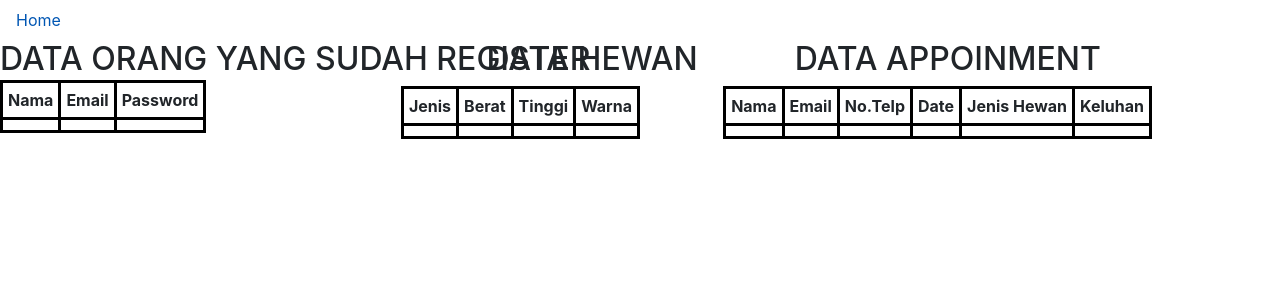
After one commit to daniandhk/CatNDoc, a PHP site: the page made by application/views/ViewAdmin.php in a window 1280 px wide. The commit adds this page. Shown: the top 300 px of the page. Run offline with PHP 8.4, Linux system fonts and the light colour scheme; the template is opened without the code that fills it, so the values that code supplies are empty; some libraries are stand-ins or nearby versions.

Commit message:
ADMIN
ADMIN ADMIN ADMIN

```diff
--- /dev/null
+++ b/application/views/ViewAdmin.php
@@ -0,0 +1,107 @@
+<!doctype html>
+<html lang="en">
+  <head>
+    <!-- Required meta tags -->
+    <meta charset="utf-8">
+    <meta name="viewport" content="width=device-width, initial-scale=1, shrink-to-fit=no">
+
+    <!-- Bootstrap CSS -->
+    <link rel="stylesheet" href="https://stackpath.bootstrapcdn.com/bootstrap/4.4.1/css/bootstrap.min.css" integrity="sha384-Vkoo8x4CGsO3+Hhxv8T/Q5PaXtkKtu6ug5TOeNV6gBiFeWPGFN9MuhOf23Q9Ifjh" crossorigin="anonymous">
+
+    <title>VIEW ADMIN</title>
+    <style>
+    table, th, td {
+        border: 3px solid black;
+        border-collapse: collapse;
+    }
+    th, td {
+        padding: 5px;
+        text-align: left;
+    }
+</style>
+  </head>
+  <body>
+  <a class="nav-link" href="<?= site_url('HomePage') ?>">Home <span class="sr-only">(current)</span></a>
+    <h2>DATA ORANG YANG SUDAH REGISTER</h2>
+    <table style="position:absolute;top:10%;">
+		<tr>
+			<th>Nama</th>
+			<th>Email</th>
+			<th>Password</th>
+		</tr>
+	    <?php
+		//$no = 1;
+		//foreach($user as $u){
+		?>
+		<tr>
+			<td><?php //echo  ?></td>
+			<td><?php //echo  ?></td>
+			<td>
+			      <?php //echo EDIT; ?>
+                              <?php //echo HAPUS ?>
+			</td>
+		</tr>
+		<?php//  } ?>
+	</table>
+
+    <h2 style="text-align:center;position:absolute;left:38%;top:5%">DATA HEWAN</h2>
+    <table style="position:absolute;right:50%;">
+		<tr>
+			<th>Jenis</th>
+			<th>Berat</th>
+			<th>Tinggi</th>
+            <th>Warna</th>
+		</tr>
+	    <?php
+		//$no = 1;
+		//foreach($user as $u){
+		?>
+		<tr>
+			<td><?php //echo  ?></td>
+			<td><?php //echo  ?></td>
+			<td><?php //echo  ?></td>
+            <td><?php //echo  ?></td>
+			      <?php //echo EDIT; ?>
+                              <?php //echo HAPUS ?>
+			</td>
+		</tr>
+		<?php//  } ?>
+	</table>
+
+    <h2 style="text-align:center;position:absolute;right:14%;top:5%">DATA APPOINMENT</h2>
+    <table style="position:absolute;right:10%;">
+		<tr>
+			<th>Nama</th>
+			<th>Email</th>
+			<th>No.Telp</th>
+            <th>Date</th>
+            <th>Jenis Hewan</th>
+            <th>Keluhan</th>
+		</tr>
+	    <?php
+		//$no = 1;
+		//foreach($user as $u){
+		?>
+		<tr>
+			<td><?php //echo  ?></td>
+			<td><?php //echo  ?></td>
+            <td><?php //echo  ?></td>
+            <td><?php //echo  ?></td>
+            <td><?php //echo  ?></td>
+            <td><?php //echo  ?></td>
+
+			      <?php //echo EDIT; ?>
+                              <?php //echo HAPUS ?>
+			</td>
+		</tr>
+		<?php//  } ?>
+	</table>
+
+
+    <!-- Optional JavaScript -->
+    <!-- jQuery first, then Popper.js, then Bootstrap JS -->
+    <script src="https://code.jquery.com/jquery-3.4.1.slim.min.js" integrity="sha384-J6qa4849blE2+poT4WnyKhv5vZF5SrPo0iEjwBvKU7imGFAV0wwj1yYfoRSJoZ+n" crossorigin="anonymous"></script>
+    <script src="https://cdn.jsdelivr.net/npm/popper.js@1.16.0/dist/umd/popper.min.js" integrity="sha384-Q6E9RHvbIyZFJoft+2mJbHaEWldlvI9IOYy5n3zV9zzTtmI3UksdQRVvoxMfooAo" crossorigin="anonymous"></script>
+    <script src="https://stackpath.bootstrapcdn.com/bootstrap/4.4.1/js/bootstrap.min.js" integrity="sha384-wfSDF2E50Y2D1uUdj0O3uMBJnjuUD4Ih7YwaYd1iqfktj0Uod8GCExl3Og8ifwB6" crossorigin="anonymous"></script>
+  </body>
+</html>
--- a/application/views/ViewHome.php
+++ b/application/views/ViewHome.php
@@ -163,7 +163,7 @@
                     <li><a href="" class="btn btn-default btn-rounded mb-4" data-toggle="modal" data-target="#modalLoginForm">Login</a></li>
                     <li><a href="" class="btn btn-default btn-rounded mb-4" data-toggle="modal" data-target="#modalRegisterForm">Register</a></li>
                     <li><a href="<?= site_url('ControlShop') ?>" class="btn btn-default btn-rounded mb-4" data-toggle="" data-target="">Shop</a></li>
-                    <li><a href="" class="btn btn-default btn-rounded mb-4" data-toggle="" data-target="">About Us</a></li>
+                    <li><a href="<?= site_url('ControlAdmin') ?>" class="btn btn-default btn-rounded mb-4" data-toggle="" data-target="">CEK ADMIN</a></li>
                 </ul>
             </div>
         </div>
```
Also changed, not shown: application/controllers/ControlAdmin.php (added, +16 -0 lines), application/models/ModelAdmin.php (added, +9 -0 lines).
